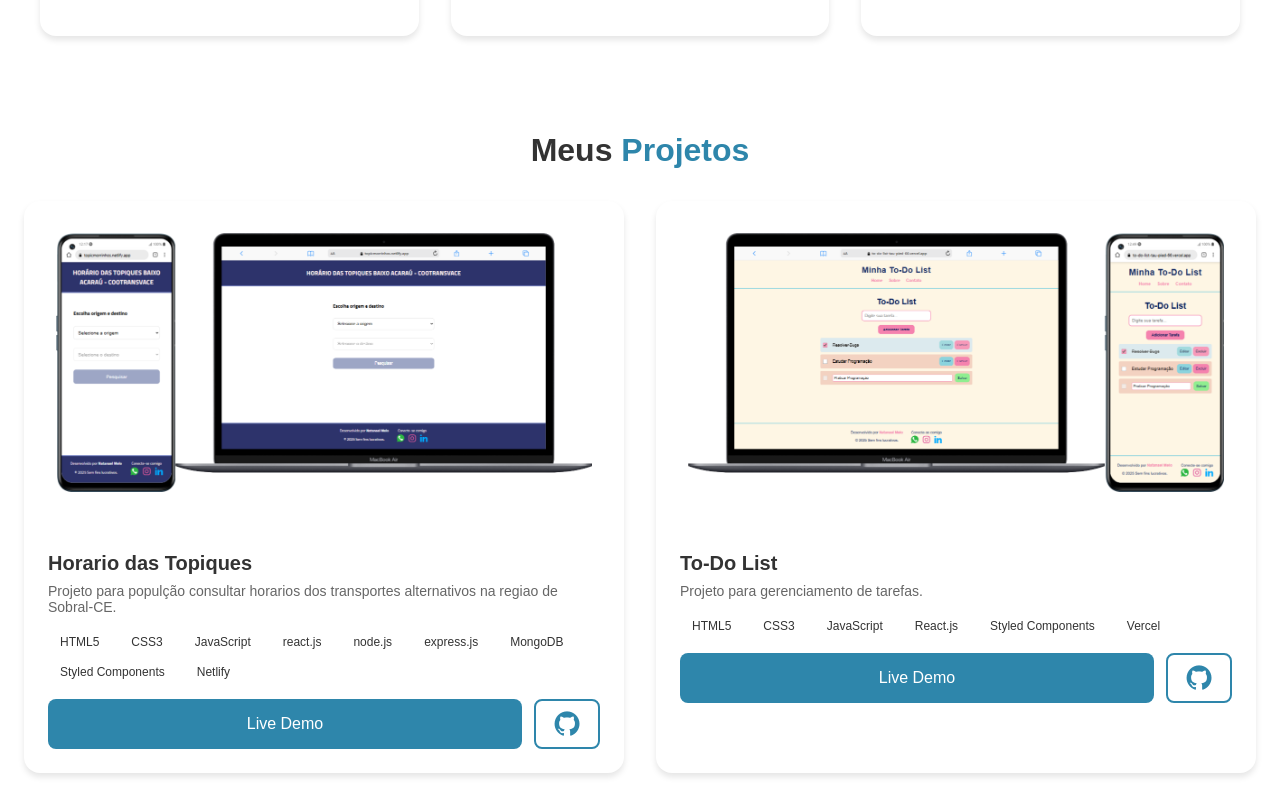
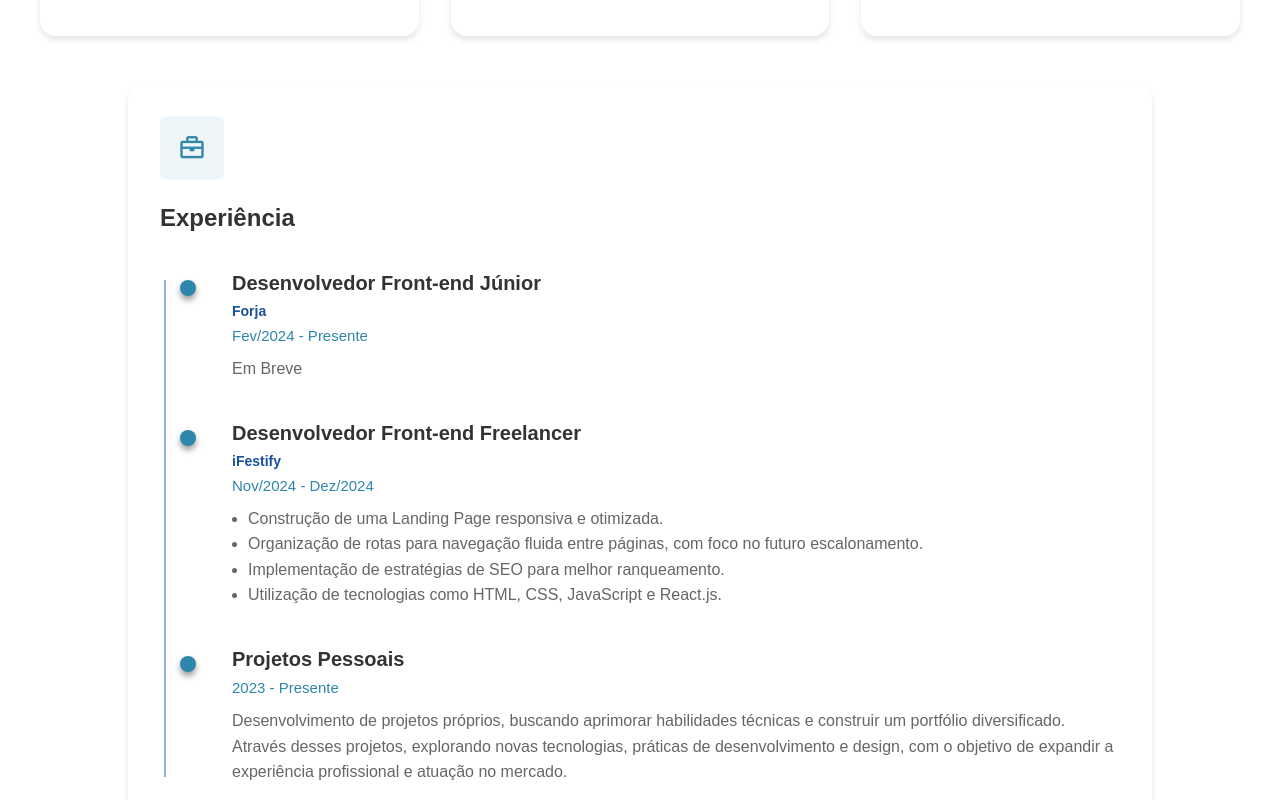
Before and after one commit to Natanael135/portifolio-react, a React (Vite) app: page / in a window 1280 px wide. Shown: the part 1300-2100 px from the top of the page. Built offline with nearby package versions, Linux system fonts and the light colour scheme.

Commit message:
feat: implementando nova section experiencia e ajustando a section de projetos.

```diff
--- /dev/null
+++ b/src/components/Experience/Experience.styles.js
@@ -0,0 +1,164 @@
+import styled from 'styled-components';
+import { theme } from '../../styles/theme';
+
+export const ExperienceContainer = styled.div`
+  display: flex;
+  flex-direction: column;
+  gap: 2rem;
+  width: 80%;
+  justify-self: center;
+
+
+  @media (min-width: 640px) {
+    gap: 2.5rem;
+  }
+`;
+
+export const ExperienceCard = styled.div`
+  background: ${theme.colors.background};
+  border-radius: ${theme.effects.borderRadius.large};
+  box-shadow: 0 4px 6px rgba(0, 0, 0, 0.1);
+
+  padding: 1.5rem;
+  transition: ${theme.effects.transition};
+
+  @media (min-width: 640px) {
+    padding: 2rem;
+  }
+  &:hover {
+    transform: translateY(-10px);
+    box-shadow: ${theme.effects.hoverShadow};
+  }
+`;
+
+export const CardHeader = styled.div`
+
+  align-items: center;
+  gap: 1rem;
+  margin-bottom: 2.5rem;
+
+`;
+
+export const IconContainer = styled.div`
+  display: flex;
+  align-items: center;
+  justify-content: center;
+  width: 3.5rem;
+  height: 3.5rem;
+  margin-bottom: 1.5rem;
+  background: ${theme.colors.primary}15;
+  border-radius: ${theme.effects.borderRadius.medium};
+
+  @media (min-width: 640px) {
+    width: 4rem;
+    height: 4rem;
+  }
+
+  i {
+    font-size: 1.5rem;
+    color: ${theme.colors.primary};
+
+    @media (min-width: 640px) {
+      font-size: 1.75rem;
+    }
+  }
+`;
+
+export const CardTitle = styled.h3`
+  font-size: 1.5rem;
+  font-weight: 700;
+  color: ${theme.colors.text};
+
+
+`;
+
+export const Timeline = styled.div`
+  position: relative;
+  padding-left: 1.5rem;
+
+  &::before {
+    content: '';
+    position: absolute;
+    left: 0.25rem;
+    top: 0.5rem;
+    bottom: 0.5rem;
+    width: 2px;
+    background: ${theme.colors.surface};
+  }
+
+  @media (min-width: 640px) {
+    padding-left: 2rem;
+  }
+`;
+
+export const TimelineItem = styled.div`
+  position: relative;
+  margin-bottom: 2rem;
+  padding-left: 2rem;
+
+  &::before {
+    content: '';
+    position: absolute;
+    left: -0.5rem;
+    top: 0.5rem;
+    width: 0.75rem;
+    height: 0.75rem;
+    background: ${theme.colors.primary};
+    border-radius: 50%;
+    box-shadow: ${theme.effects.hoverShadow};
+  }
+
+  @media (min-width: 640px) {
+    padding-left: 2.5rem;
+    margin-bottom: 2.5rem;
+
+    &::before {
+      left: -0.75rem;
+      width: 1rem;
+      height: 1rem;
+    }
+  }
+`;
+
+export const ExperienceTitle = styled.h4`
+  font-size: 1.125rem;
+  font-weight: 600;
+  color: ${theme.colors.text};
+  margin-bottom: 0.5rem;
+
+  @media (min-width: 640px) {
+    font-size: 1.25rem;
+  }
+`;
+export const ExperienceCompanyName = styled.h4`
+  font-size: 0.875rem;
+  color: ${theme.colors.secondary};
+  margin-bottom: 0.5rem;
+`;
+
+export const ExperienceDate = styled.p`
+  font-size: 0.875rem;
+  color: ${theme.colors.primary};
+  margin-bottom: 0.75rem;
+
+  @media (min-width: 640px) {
+    font-size: 0.9375rem;
+  }
+`;
+
+export const ExperienceDescription = styled.p`
+  font-size: 0.9375rem;
+  color: ${theme.colors.lightText};
+  line-height: 1.6;
+
+  @media (min-width: 640px) {
+    font-size: 1rem;
+  }
+  ul{
+    padding-left: 0.75rem;
+
+    @media (min-width: 640px) {
+      padding-left: 1rem;
+  }
+  }
+`;
--- /dev/null
+++ b/src/components/Experience/index.jsx
@@ -0,0 +1,58 @@
+import {ExperienceContainer,ExperienceCard, CardHeader,
+    ExperienceTitle, ExperienceDate,ExperienceDescription,
+     IconContainer,Timeline,CardTitle, ExperienceCompanyName, TimelineItem}  from './Experience.styles';
+
+
+export const ExperienceSection = () => {
+  return (
+    <ExperienceContainer id='experience'>
+      <ExperienceCard >
+        <CardHeader>
+          <IconContainer>
+            <i className='bx bx-briefcase'></i>
+          </IconContainer>
+          <CardTitle>Experiência</CardTitle>
+        </CardHeader>
+
+        <Timeline>
+
+        <TimelineItem>
+            <ExperienceTitle>Desenvolvedor Front-end Júnior</ExperienceTitle>
+            <ExperienceCompanyName>Forja</ExperienceCompanyName>
+            <ExperienceDate>Fev/2024 - Presente</ExperienceDate>
+            <ExperienceDescription>
+              Em Breve
+            </ExperienceDescription>
+          </TimelineItem>
+
+          <TimelineItem>
+            <ExperienceTitle>Desenvolvedor Front-end Freelancer</ExperienceTitle>
+            <ExperienceCompanyName>iFestify</ExperienceCompanyName>
+            <ExperienceDate>Nov/2024 - Dez/2024</ExperienceDate>
+            <ExperienceDescription>
+            <ul>
+            <li>Construção de uma Landing Page responsiva e otimizada.</li>
+    <li>Organização de rotas para navegação fluida entre páginas, com foco no futuro escalonamento.</li>
+    <li>Implementação de estratégias de SEO para melhor ranqueamento.</li>
+    <li>Utilização de tecnologias como HTML, CSS, JavaScript e React.js.</li>
+  </ul>
+            </ExperienceDescription>
+          </TimelineItem>
+
+
+
+          <TimelineItem>
+            <ExperienceTitle>Projetos Pessoais</ExperienceTitle>
+            {/*<ExperienceCompanyName>Pessoal</ExperienceCompanyName>*/}
+            <ExperienceDate>2023 - Presente</ExperienceDate>
+            <ExperienceDescription>
+            Desenvolvimento de projetos próprios, buscando aprimorar habilidades técnicas e construir um portfólio diversificado. Através desses projetos, explorando novas tecnologias, práticas de desenvolvimento e design, com o objetivo de expandir a experiência profissional e atuação no mercado.
+            </ExperienceDescription>
+          </TimelineItem>
+
+
+        </Timeline>
+      </ExperienceCard>
+    </ExperienceContainer>
+  );
+};
--- a/src/components/Footer/index.jsx
+++ b/src/components/Footer/index.jsx
@@ -34,6 +34,7 @@ export const Footer = () => {
           <FooterLinks column>
             <FooterLink href="#hero">Home</FooterLink>
             <FooterLink href="#skills">Habilidades</FooterLink>
+            <FooterLink href="#experience">Experiencia</FooterLink>
             <FooterLink href="#projects">Projetos</FooterLink>
           </FooterLinks>
         </FooterSection>
--- a/src/components/Header/index.jsx
+++ b/src/components/Header/index.jsx
@@ -4,7 +4,9 @@ export const Header = () => (
     <Nav>
       <Title>Natanael Melo</Title>
       <NavLinks>
+        <NavLink href="#hero">Home</NavLink>
         <NavLink href="#skills">Habilidades</NavLink>
+        <NavLink href="#experience">Experiencia</NavLink>
         <NavLink href="#projects">Projetos</NavLink>
         <NavLink href="#contact">Contato</NavLink>
         <SocialLinks>
--- a/src/components/Projects/index.jsx
+++ b/src/components/Projects/index.jsx
@@ -1,23 +1,24 @@
 import React, { useState } from 'react';
 import { ProjectCard } from './ProjectCard';
 import { ProjectModal } from './ProjectModal';
+
 import { ProjectsContainer, SectionTitle, ProjectsItemContainer } from './Projects.styles';
 
 const projectsData = [
   {
     id: 1,
     title: 'Horario das Topiques',
-    description: 'Projeto para populção consultar horarios dos transportes alternativos na regiao de Sobral-CE.',
+    description: 'projeto voltado para a população da região de Sobral-CE, permitindo a consulta fácil e rápida dos horários dos transportes alternativos.',
     image: '/images/topiqueProject.png',
-    tags: ['HTML5', 'CSS3', 'JavaScript', 'react.js',
-    'node.js', 'express.js', 'MongoDB', 'Styled Components', 'Netlify'],
+    tags: ['JavaScript', 'react.js',
+    'node.js', 'express.js', 'MongoDB', 'Styled Components',],
     demoUrl: 'https://topicmorrinhos.netlify.app/',
     codeUrl: '',
   },
   {
     id: 2,
     title: 'To-Do List',
-    description: 'Projeto para gerenciamento de tarefas.',
+    description: 'Um projeto para gerenciamento de tarefas, permitindo que os usuários organizem, priorizem e acompanhem suas atividades de forma simples e eficiente.',
     image: '/images/todolistProjet.png',
     tags: ['HTML5', 'CSS3', 'JavaScript', 'React.js',
      'Styled Components', 'Vercel'],
@@ -34,6 +35,8 @@ export const Projects = () => {
   const closeModal = () => setSelectedProject(null);
 
   return (
+    <>
+
     <ProjectsContainer id="projects">
       <SectionTitle>
         Meus <span>Projetos</span>
@@ -51,5 +54,6 @@ export const Projects = () => {
         <ProjectModal project={selectedProject} onClose={closeModal} />
       )}
     </ProjectsContainer>
+    </>
   );
 };
--- a/src/components/Skills/Skills.styles.js
+++ b/src/components/Skills/Skills.styles.js
@@ -5,6 +5,7 @@ export const SkillsContainer = styled.section`
   padding: ${theme.spacing.section} 0;
   background: ${theme.colors.background};
   padding: 1rem;
+  margin-bottom: 2rem;
 `;
 
 export const SectionTitle = styled.h2`
--- a/src/components/Skills/index.jsx
+++ b/src/components/Skills/index.jsx
@@ -1,4 +1,5 @@
 import React from 'react';
+import { ExperienceSection } from '../Experience';
 import {
   SkillsContainer,
   SectionTitle,
@@ -14,6 +15,7 @@ import {
 
 export const Skills = () => {
   return (
+    <>
     <SkillsContainer id="skills">
       <SectionTitle>Skills & Experiência</SectionTitle>
       <SectionSubtitle>
@@ -136,5 +138,7 @@ export const Skills = () => {
         </SkillCard>
       </SkillsGrid>
     </SkillsContainer>
+    <ExperienceSection/>
+    </>
   );
 };
--- a/src/styles/GlobalStyles.js
+++ b/src/styles/GlobalStyles.js
@@ -12,6 +12,7 @@ export const GlobalStyles = createGlobalStyle`
 
   html {
     scroll-behavior: smooth;
+    scroll-padding-top: 60px;
   }
 
   i{
--- a/src/styles/theme.js
+++ b/src/styles/theme.js
@@ -5,6 +5,7 @@ export const theme = {
     text: '#333333',
     lightText: '#666666',
     background: '#ffffff',
+    surface: '#8FB1E3',
   },
   spacing: {
     section: '5rem',
@@ -12,5 +13,10 @@ export const theme = {
   effects: {
     transition: 'all 0.3s ease',
     hoverShadow: '0 4px 6px rgba(0, 0, 0, 0.4)',
+    borderRadius: {
+      medium: '8px',
+      large: '1rem',
+    },
+    cardShadow: '0 4px 8px rgba(0, 0, 0, 0.1)',
   }
 };
```
Lines whose indentation alone changed are shown as unchanged.
